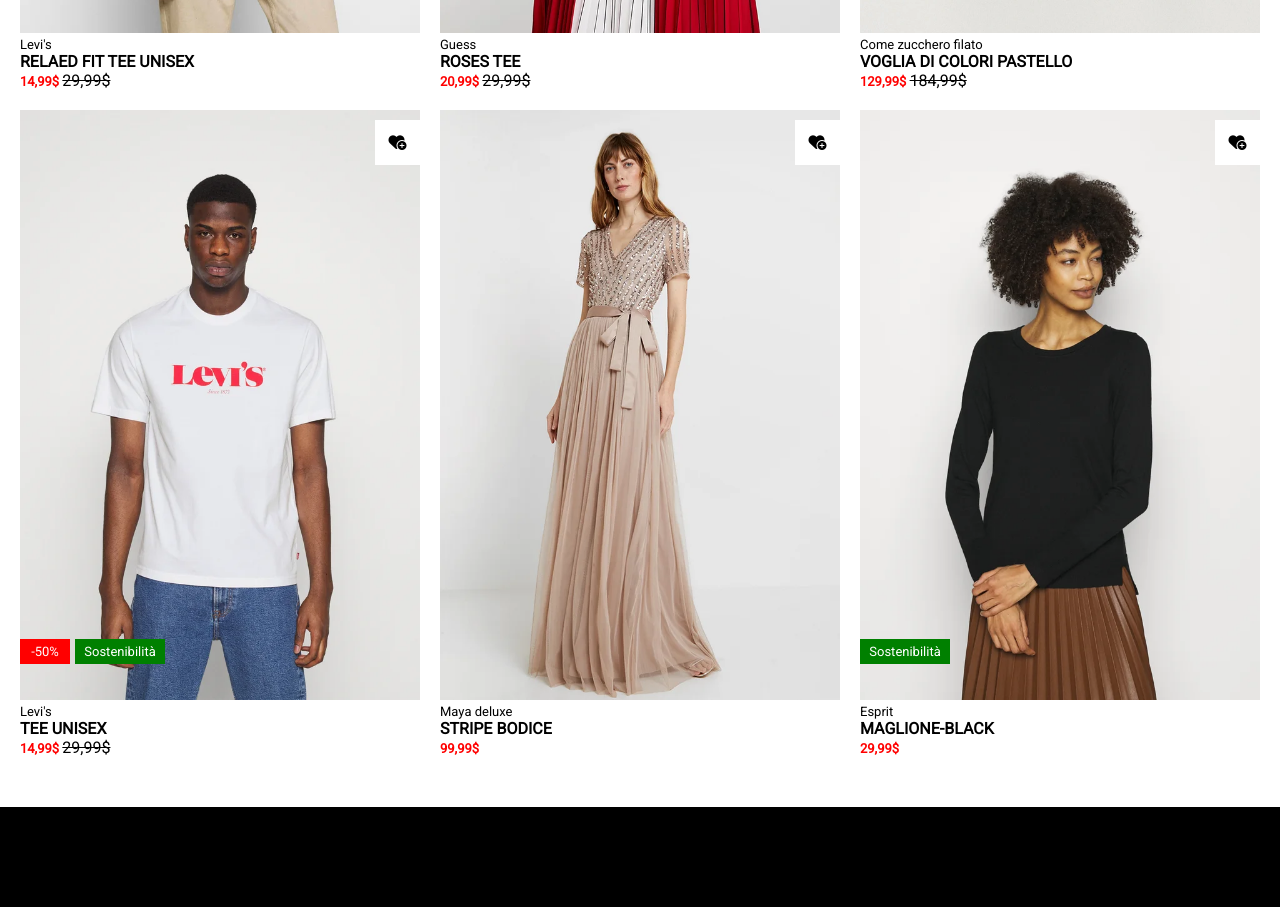
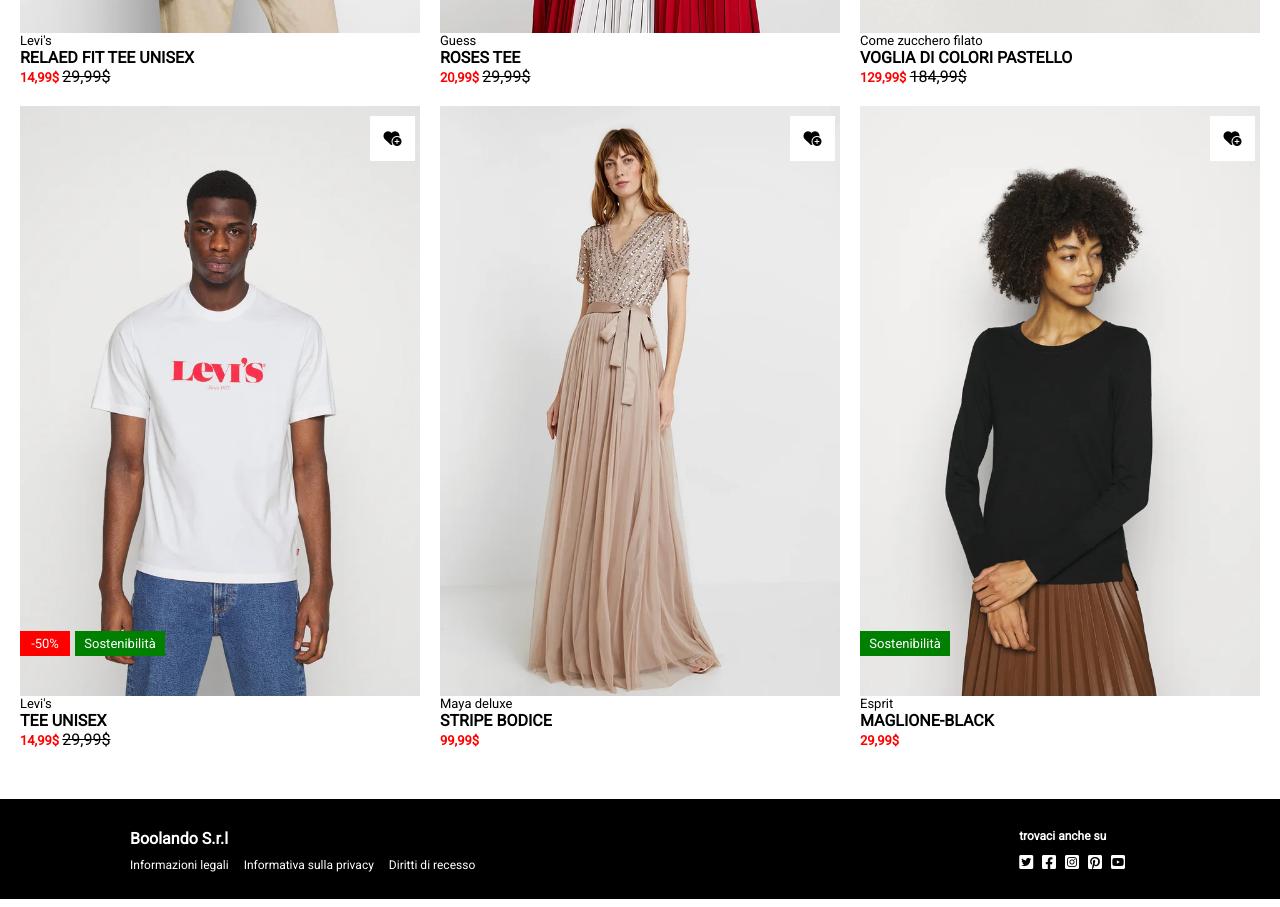
Before and after one commit to tinotringali/html-css-boolando, a plain HTML site: page index.html in a window 1280 px wide. Shown: the part 657-1564 px from the top of the page. Drawn offline with Linux system fonts and the light colour scheme.

Commit message:
aggiunto footer

```diff
--- a/css/style.css
+++ b/css/style.css
@@ -22,10 +22,11 @@ _________
 .menu-header{
     display: flex;
     justify-content: center;
-    /* position: fixed;
+    position: fixed;
     z-index: 999;
     left: 0;
-    right: 0; */
+    right: 0;
+    top: 0;
     background-color: #ff6900;
     color: white;
 }
@@ -73,6 +74,8 @@ _________
  */
 
 .main-cards{
+    padding-top: 50px;
+    width: 100%;
     display: flex;
     justify-content: center;
     flex-wrap: wrap;
@@ -87,6 +90,13 @@ _________
 }
 
 .img-cards{
+    width: 400px;
+    height: 590px;
+    display: block;
+}
+
+.img-cards-2{
+    display: none;
     width: 400px;
     height: 590px;
 }
@@ -159,6 +169,7 @@ _________
     font-weight: bold;
 }
 
+
 /*
 _________
  footer
@@ -166,7 +177,45 @@ _________
 
  */
 footer{
+    display: flex;
+    justify-content: space-between;
     background-color: black;
+    color: white;
     height: 100px;
     margin-top: 50px;
 }
+
+.left-footer{
+ margin: 30px 0 0 130px;
+}
+
+.boolean{
+    margin-bottom: 10px;
+    font-weight: bold;
+}
+.left-footer-bottom{
+    display: flex;
+    flex-direction: row;
+    font-size: 12px;
+}
+
+.info-footer{
+margin-right: 15px;
+}
+.right-footer{
+    margin-right: 150px;
+    margin-top: 30px;
+}
+
+.social{
+  font-weight: bold;
+  font-size: 12px;
+}
+
+.right-footer-bottom{
+   margin-top: 10px;
+}
+
+i{
+    margin-right: 5px;
+}
--- a/index.html
+++ b/index.html
@@ -37,6 +37,7 @@
             <div>
                 <div class="cards">
                     <img class="img-cards" src="img/1.webp" alt="immagine levi's">
+                    <img class="img-cards-2" src="img/1b.webp" alt="immagine levi's">
                     <div class="discount">-50%</div>
                     <div class="sustainability">Sostenibilità</div>
                     <div><i class="fa-solid fa-heart-circle-plus"></i></div>
@@ -50,6 +51,7 @@
            <div>
                 <div class="cards">
                     <img class="img-cards" src="img/2.webp" alt="immagine guess">
+                    <img class="img-cards-2" src="img/2b.webp" alt="immagine levi's">
                     <div class="discount">-30%</div>
                     <div><i class="fa-solid fa-heart-circle-plus"></i></div>
                 </div>
@@ -62,6 +64,7 @@
            <div>
                 <div class="cards">
                     <img class="img-cards" src="img/3.webp" alt="immagine Come zucchero">
+                    <img class="img-cards-2" src="img/3b.webp" alt="immagine levi's">
                     <div class="discount">-30%</div>
                     <div><i class="fa-solid fa-heart-circle-plus"></i></div>
                 </div>
@@ -74,6 +77,7 @@
            <div>
                 <div class="cards">
                     <img class="img-cards" src="img/4.webp" alt="immagine levi's">
+                    <img class="img-cards-2" src="img/4b.webp" alt="immagine levi's">
                     <div class="discount">-50%</div>
                     <div class="sustainability">Sostenibilità</div>
                     <div><i class="fa-solid fa-heart-circle-plus"></i></div>
@@ -87,6 +91,7 @@
             <div>
                 <div class="cards">
                     <img class="img-cards" src="img/5.webp" alt="immagine maya">
+                    <img class="img-cards-2" src="img/5b.webp" alt="immagine levi's">
                     <div><i class="fa-solid fa-heart-circle-plus"></i></div>
                 </div>
                 <div class="info">
@@ -98,6 +103,7 @@
             <div>
                 <div class="cards">
                     <img class="img-cards" src="img/6.webp" alt="immagine esprit">
+                    <img class="img-cards-2" src="img/6b.webp" alt="immagine levi's">
                     <div class="sustainability-1">Sostenibilità</div>
                     <div><i class="fa-solid fa-heart-circle-plus"></i></div>
                 </div>
@@ -113,8 +119,24 @@
     <!-- fine main -->
     <!-- inizio footer -->
     <footer>
-        <div>
+        <div class="left-footer">
+           <div class="boolean">Boolando S.r.l</div>
+           <div class="left-footer-bottom">
+                <div class="info-footer">Informazioni legali</div>
+                <div class="info-footer">Informativa sulla privacy</div>
+                <div class="info-footer">Diritti di recesso</div>
+           </div>
 
+        </div>
+        <div class="right-footer">
+            <div class="social">trovaci anche su</div>
+            <div class="right-footer-bottom">
+                <i class="fa-brands fa-square-twitter"></i>
+                <i class="fa-brands fa-square-facebook"></i>
+                <i class="fa-brands fa-square-instagram"></i>
+                <i class="fa-brands fa-square-pinterest"></i>
+                <i class="fa-brands fa-square-youtube"></i>
+            </div>
         </div>
     </footer>
     <!-- fine footer -->
```
